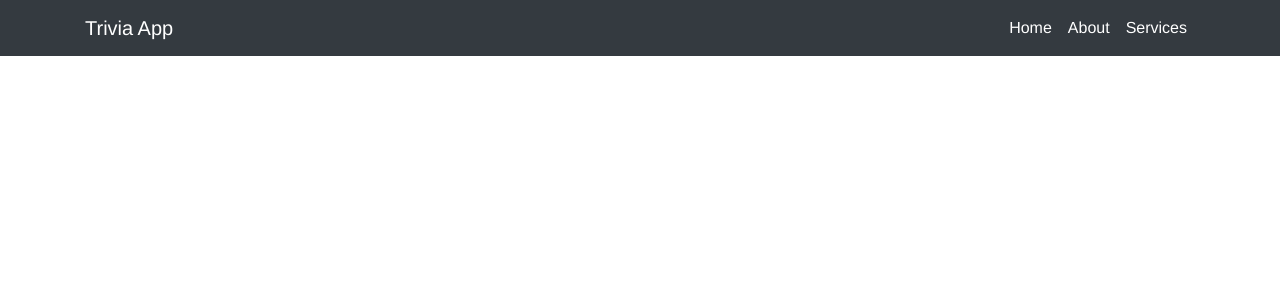
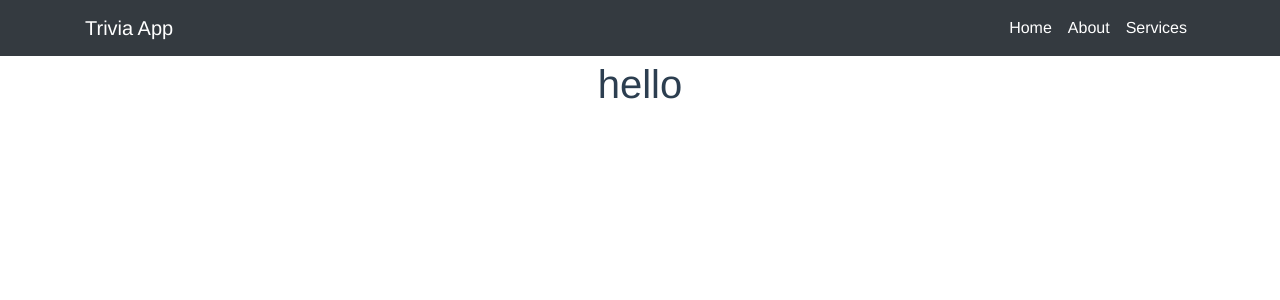
Before and after one commit to sinisam92/vue-trivia-app, a Vue app: page /trivia in a window 1280 px wide. Shown: the top 300 px of the page. Built offline with nearby package versions, Linux system fonts and the light colour scheme.

Commit message:
Zadatak 2

```diff
--- a/package.json
+++ b/package.json
@@ -9,7 +9,8 @@
   },
   "dependencies": {
     "vue": "^2.5.17",
-    "vue-router": "^3.0.2"
+    "vue-router": "^3.0.2",
+    "vuex": "^3.0.1"
   },
   "devDependencies": {
     "@vue/cli-plugin-babel": "^3.2.0",
--- a/src/App.vue
+++ b/src/App.vue
@@ -1,6 +1,7 @@
 <template>
   <div id="app">
   <nav-bar/>
+  <router-view/>
   </div>
 </template>
 
--- a/src/components/TriviaApp.vue
+++ b/src/components/TriviaApp.vue
@@ -1,5 +1,7 @@
 <template>
-
+    <div class="container">
+        <h1>hello</h1>
+    </div>
 </template>
 
 <script>
--- a/src/main.js
+++ b/src/main.js
@@ -2,9 +2,13 @@
 import App from './App.vue'
 import VueRouter from 'vue-router'
 import TriviaApp from './components/TriviaApp.vue'
+import Vuex from 'vuex'
+
+Vue.use(Vuex)
+Vue.use(VueRouter)
 
 
-Vue.use(VueRouter)
+
 
 Vue.config.productionTip = false
 
--- /dev/null
+++ b/src/store/chuckStore.js
@@ -0,0 +1,5 @@
+const chuckStore = new Vuex.Store({
+
+});
+
+export default chuckStore;
--- /dev/null
+++ b/src/store/triviaStore.js
@@ -0,0 +1,6 @@
+
+const triviaStore = new Vuex.Store({
+
+});
+
+export default triviaStore
```
Also changed, not shown: src/services/ChuckService.js (added), src/services/TriviaService.js (added), 1 other file (tests, documents, lock files or other folders).
